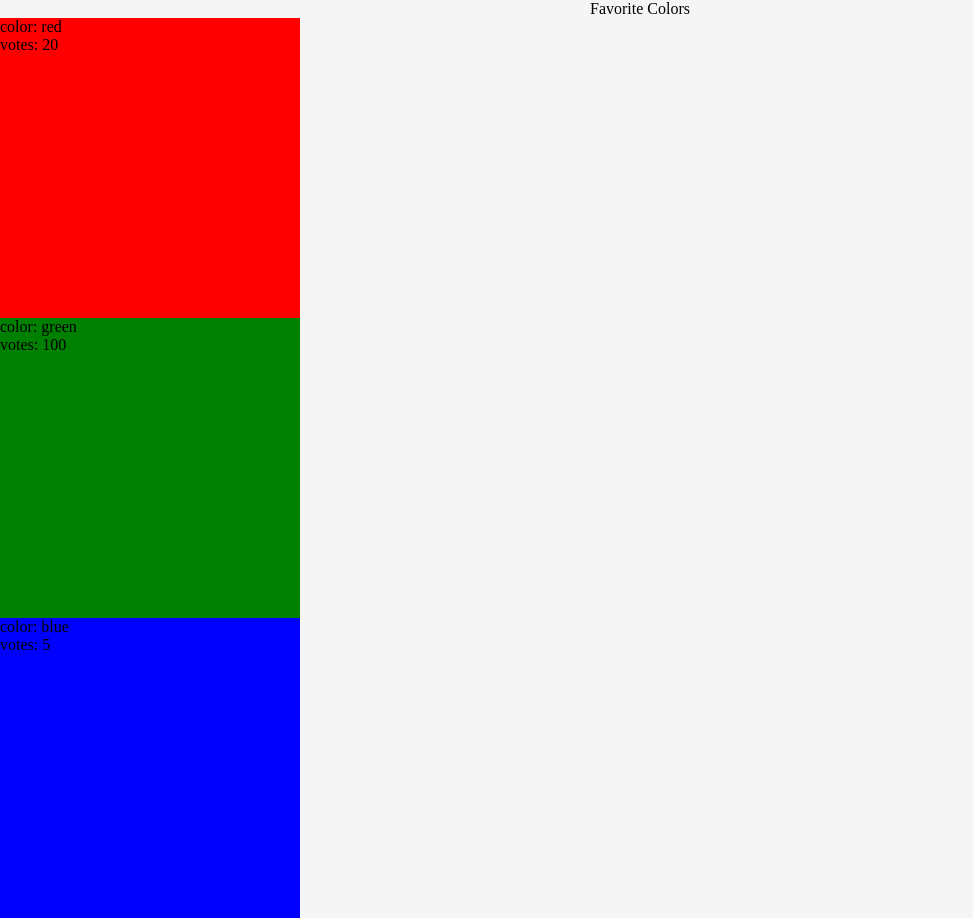
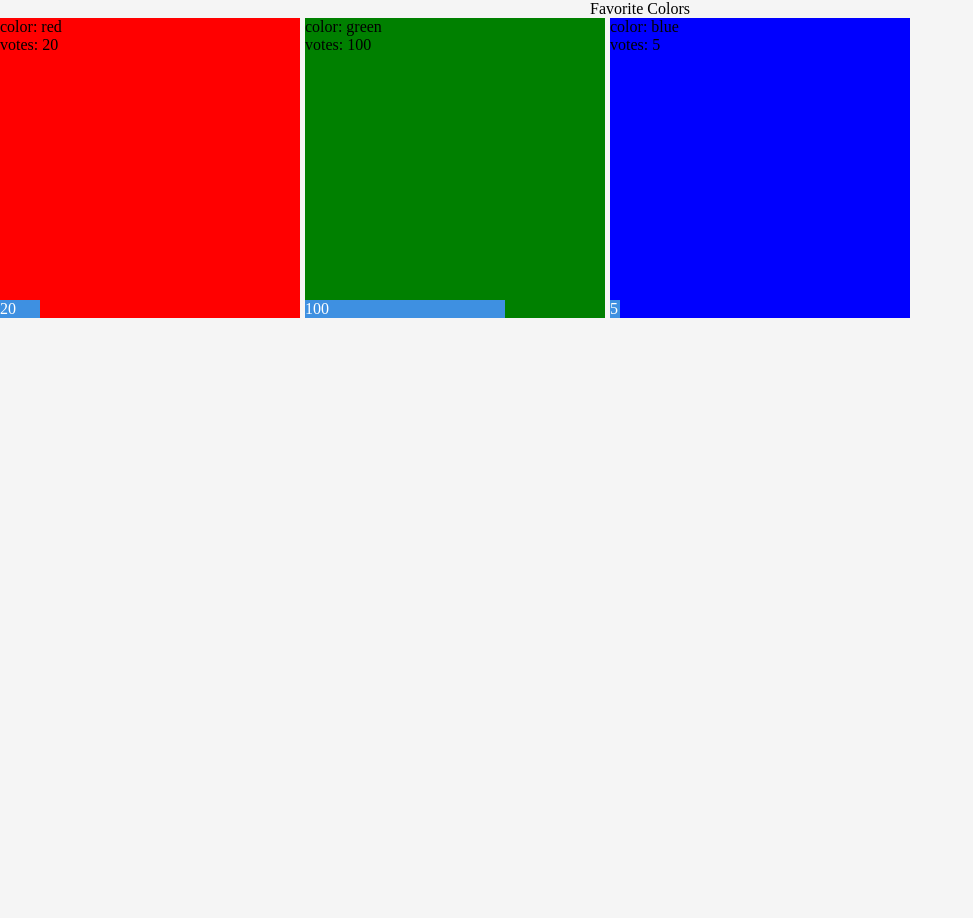
Before and after one commit to shaniKupiec/Favorite-Colors-Frontend, a React (Create React App) app: page / in a window 1280 px wide. Shown: the whole page, without its empty margins (0-973 px from the left). After the commit the page ends 800 px from the top, so only its background shows below. Built offline with nearby package versions, Linux system fonts and the light colour scheme.

Commit message:
color list cmp and grid

```diff
--- a/src/App.tsx
+++ b/src/App.tsx
@@ -1,27 +1,35 @@
-import React from "react";
-import { Color } from "./components/Color";
+import { ColorList } from "./components/ColorList";
 
 function App() {
   const data = [
     {
-      color: 'red',
-      votes: 20
+      color: "red",
+      votes: 20,
     },
     {
-      color: 'green',
-      votes: 100
+      color: "green",
+      votes: 100,
     },
     {
-      color: 'blue',
-      votes: 5
+      color: "blue",
+      votes: 5,
     },
-  ]
-  return <section className="app">
-    <div className="app__title">favorite colors</div>
-    {data.map((cmpData) => (
-          <Color key={cmpData.color} color={cmpData.color} votes={cmpData.votes}/>
-        ))}
-  </section>;
+  ];
+
+  const onVote = (color: string) => {
+    console.log("clicked! color", color);
+    data.map((d) => {
+      if (d.color === color) d.votes++;
+    });
+    console.log('data',data)
+  };
+
+  return (
+    <section className="app">
+      <div className="app__title">favorite colors</div>
+      <ColorList data={data} onVote={onVote} />
+    </section>
+  );
 }
 
 export default App;
--- a/src/assets/styles/component/_color-list.scss
+++ b/src/assets/styles/component/_color-list.scss
@@ -0,0 +1,6 @@
+.color-list{
+    display: grid;
+    grid-template-columns: repeat(auto-fill, 300px);
+    grid-auto-flow: row;
+    grid-gap: 5px;
+}
--- a/src/assets/styles/component/_color-preview.scss
+++ b/src/assets/styles/component/_color-preview.scss
@@ -1,9 +1,17 @@
 .color {
     width: 300px;
     height: 300px;
+    position: relative;
     // color: aqua;
     &__type {
     }
     &__number {
     }
+
+    &__bar{
+        background-color: #3e90e1;
+        color: white;
+        position: absolute;
+        bottom: 0;
+    }
 }
--- a/src/components/Color.tsx
+++ /dev/null
@@ -1,10 +0,0 @@
-import React from "react";
-
-export const Color = (props: { color: string; votes: number }) => {
-  return (
-    <section className="color" style={{backgroundColor: props.color}}>
-      <div className="color__type">color: {props.color}</div>
-      <div className="color__number">votes: {props.votes}</div>
-    </section>
-  );
-};
--- /dev/null
+++ b/src/components/ColorList.tsx
@@ -0,0 +1,11 @@
+import { ColorPreview } from "./ColorPreview";
+
+export const ColorList = ({ data, onVote }: any) => {
+  return (
+    <section className="color-list">
+      {data.map((cmpData: any) => (
+        <ColorPreview key={cmpData.color} color={cmpData.color} votes={cmpData.votes} onVote={onVote} maxWidth={100} />
+      ))}
+    </section>
+  );
+};
--- /dev/null
+++ b/src/components/ColorPreview.tsx
@@ -0,0 +1,14 @@
+
+
+export const ColorPreview = (props: { color: string; votes: number, maxWidth: number, onVote: Function }) => {
+
+  const barWidth = props.votes / props.maxWidth * 200
+
+  return (
+    <section className="color" style={{ backgroundColor: props.color }} onClick={() => props.onVote(props.color)}>
+      <div className="color__type">color: {props.color}</div>
+      <div className="color__number">votes: {props.votes}</div>
+      <div className="color__bar" style={{ width: barWidth }}> {props.votes}</div>
+    </section>
+  );
+};
```
